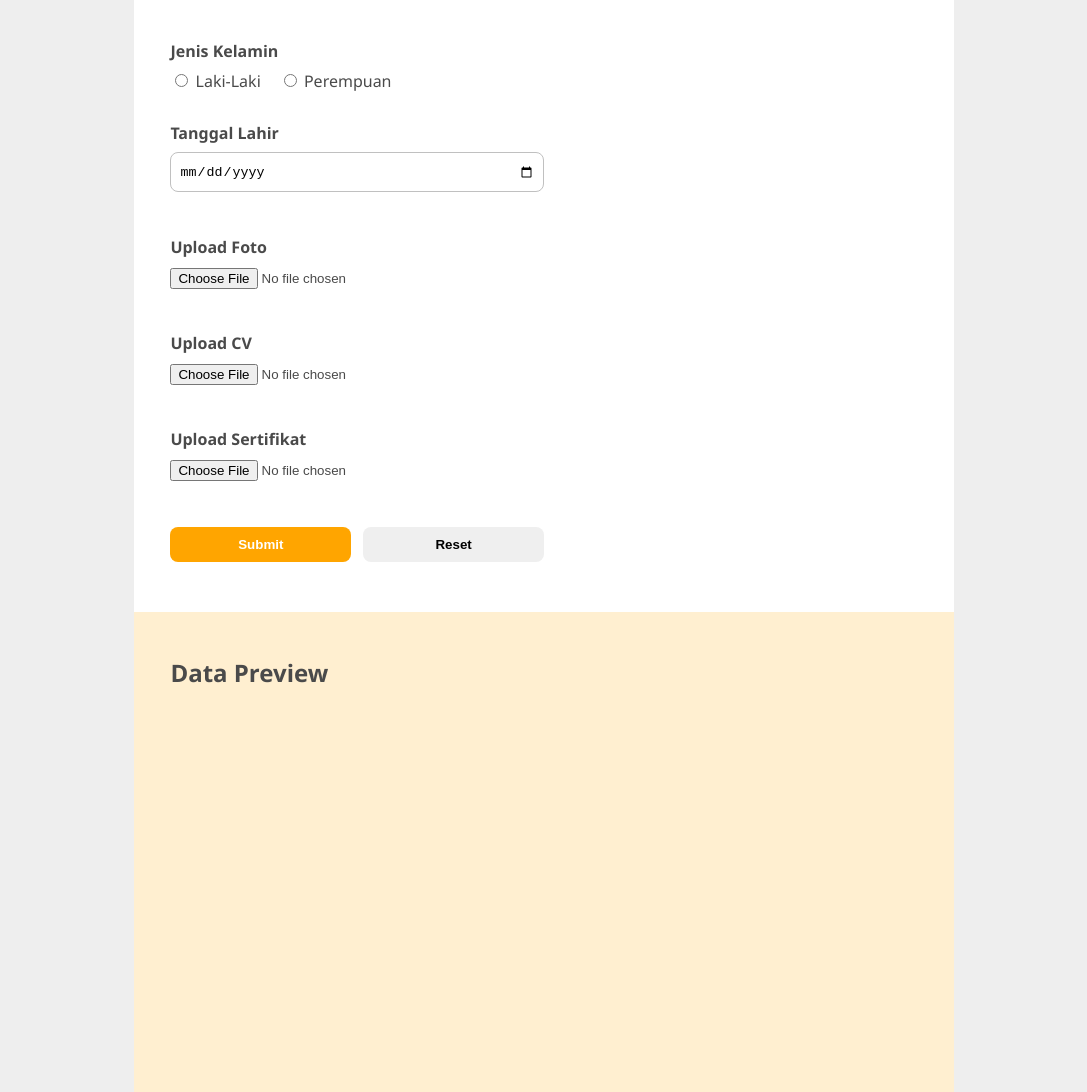
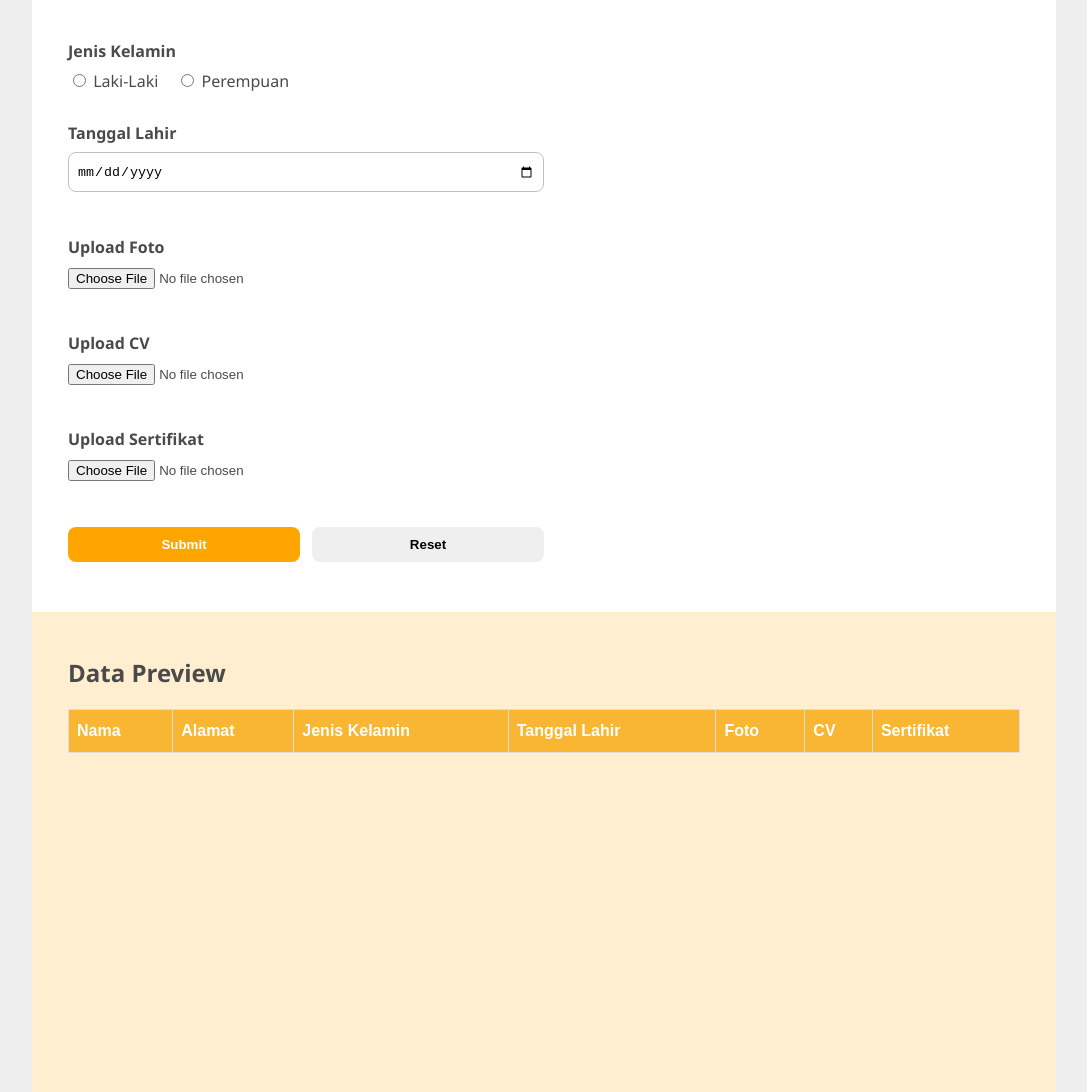
Before and after one commit to firmansyahfachmi/TK1_Web-Form, a plain HTML site: page index.html in a window 1280 px wide. Shown: the part 478-1570 px from the top of the page, without its empty margins (96-1183 px from the left). Drawn offline with nearby package versions, Linux system fonts and the light colour scheme.

Commit message:
insert + showing to data view

```diff
--- a/index.html
+++ b/index.html
@@ -1,5 +1,6 @@
 <!DOCTYPE html>
 <html lang="en">
+  <script src="https://ajax.googleapis.com/ajax/libs/jquery/2.1.1/jquery.min.js"></script>
   <head>
     <meta charset="UTF-8" />
     <meta http-equiv="X-UA-Compatible" content="IE=edge" />
@@ -9,7 +10,7 @@
   </head>
   <body>
     <main class="wrapper">
-      <form class="top-wrapper">
+      <form class="top-wrapper" action="#" id="formSubmission">
         <h1>Team 7 - Form App</h1>
         <p>Isi data diri kamu di bawah ini.</p>
         <br />
@@ -31,7 +32,7 @@
 
         <div class="form-field">
           <h4>Jenis Kelamin</h4>
-          <div class="box-radio">
+          <div class="box-radio" id="genders">
             <label for="input-gender-l">
               <input
                 type="radio"
@@ -91,14 +92,26 @@
         <br />
 
         <div class="button-box">
-          <button type="submit" class="btn-submit">Submit</button>
+          <button type="button" onclick="addData(this)" class="btn-submit">Submit</button>
           <button type="reset" class="btn-reset">Reset</button>
         </div>
       </form>
 
       <div class="bottom-wrapper">
         <h2>Data Preview</h2>
-
+        <table id="users" cellspacing="3" cellpadding="3" border="1">
+          <thead>
+            <tr>
+              <th>Nama</th>
+              <th>Alamat</th>
+              <th>Jenis Kelamin</th>
+              <th>Tanggal Lahir</th>
+              <th>Foto</th>
+              <th>CV</th>
+              <th>Sertifikat</th>
+            </tr>
+          </thead>
+        </table>
         <br>
       </div>
     </main>
--- a/script.js
+++ b/script.js
@@ -0,0 +1,16 @@
+var test = $('input[type=file]').val().replace(/C:\\fakepath\\/i, '');
+function addData(el) {
+    var ele = document.getElementsByName('gender');
+    for(i = 0; i < ele.length; i++) {
+            if(ele[i].checked)
+            //console.log(ele[i].value);
+            ele[i].setAttribute('checked', true);
+    }
+    console.log($('input[type=file]').val());
+    var table = document.getElementById('users');
+    var tr = table.insertRow();
+    el.form.querySelectorAll("input:not([type=radio])" + ",textarea"+ ",input[name=gender]:checked").forEach(function(el) {
+      var cell = tr.appendChild(document.createElement('td'));
+      cell.textContent = el.value;
+    });
+}
--- a/styles.css
+++ b/styles.css
@@ -10,13 +10,37 @@ body{
 }
 
 .wrapper{
-    padding: 0 18vw;
+    padding: 0 10vw;
 }
 
 .top-wrapper{
     padding: 24px 36px 50px 36px;
     min-height: 100vh;
     background-color: #fff;
+}
+
+
+#users {
+    font-family: Arial, Helvetica, sans-serif;
+    border-collapse: collapse;
+    width: 100%;
+}
+
+#users td, #users th {
+    border: 1px solid #ddd;
+    padding: 8px;
+}
+
+#users tr:nth-child(even){background-color: #f2f2f2;}
+
+#users tr:hover {background-color: #ddd;}
+
+#users th {
+    padding-top: 12px;
+    padding-bottom: 12px;
+    text-align: left;
+    background-color: #f8b632;
+    color: white;
 }
 .bottom-wrapper{
     padding: 24px 36px;
```
